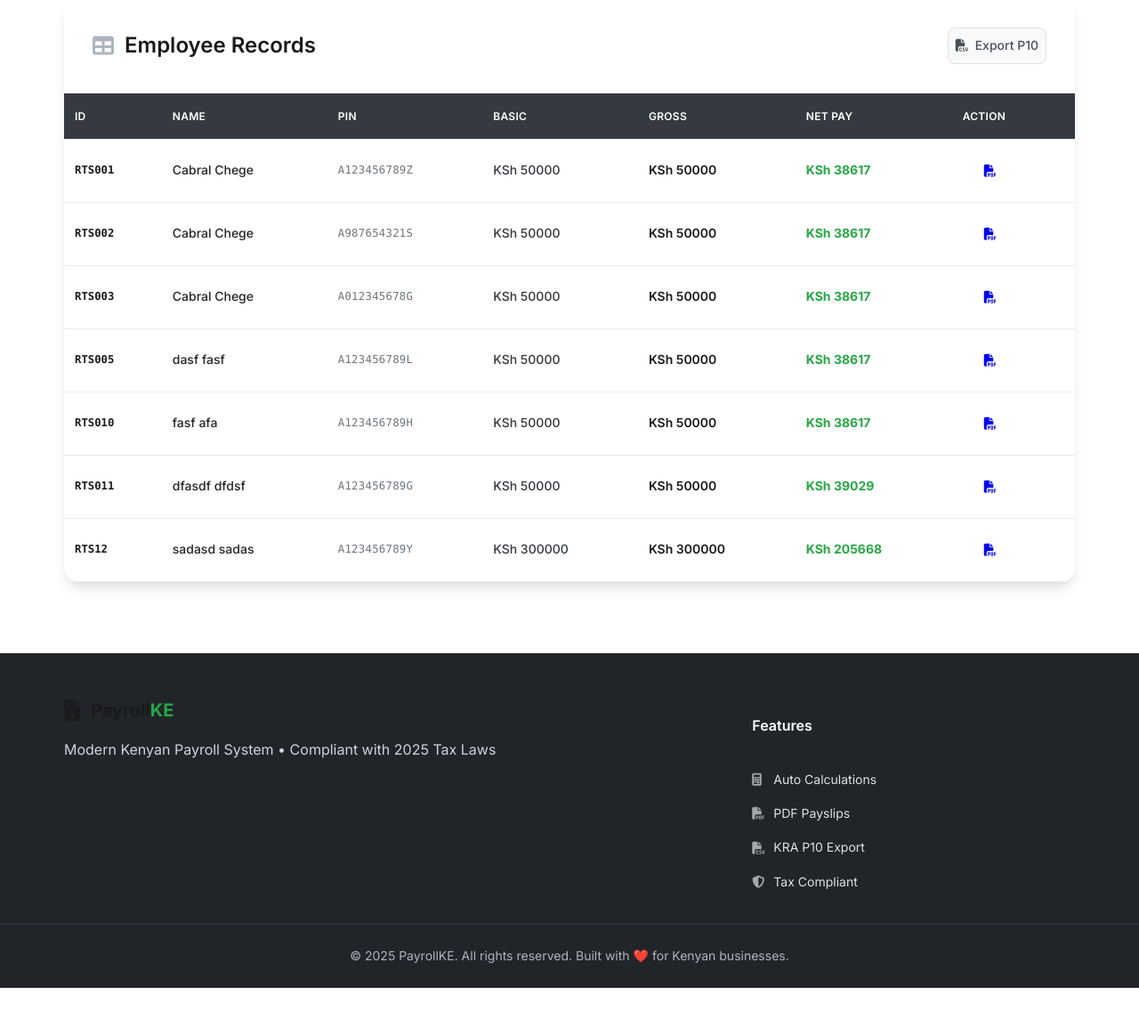
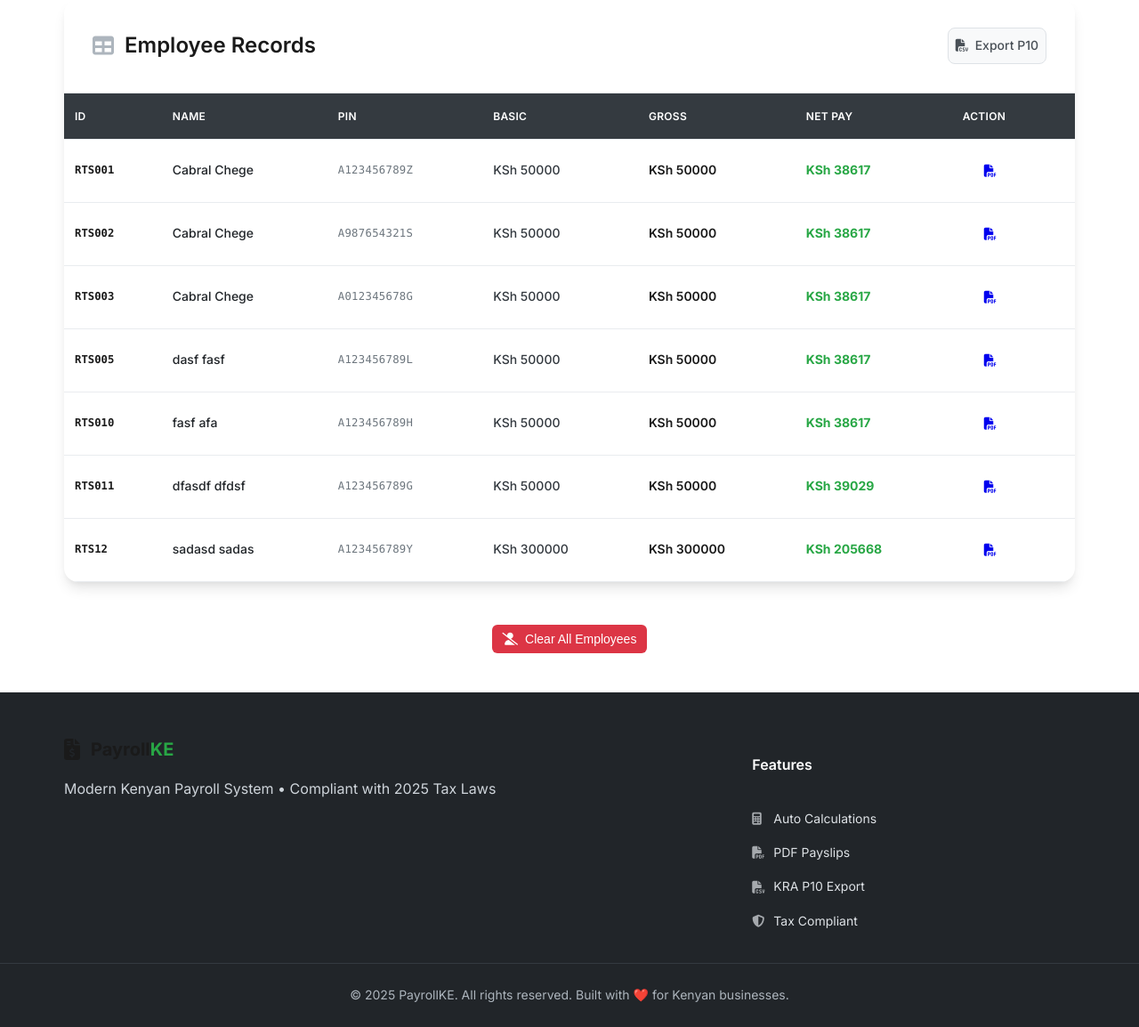
Before and after one commit to cabralchege/Payroll-Automator, a Flask app: page / in a window 1280 px wide. Shown: the part 1157-2311 px from the top of the page at 89% size. Before the commit the page ends 2267 px from the top, so only its background shows below. Run offline with Flask 3, Linux system fonts and the light colour scheme.

Commit message:
Added the ability to delete all records for data safety

```diff
--- a/app.py
+++ b/app.py
@@ -1,11 +1,13 @@
-from flask import Flask, render_template, request, redirect, url_for, flash, send_file
-from datetime import datetime
 import os
 import csv
 import json
-from io import StringIO, BytesIO
 import re
 import logging
+from datetime import datetime
+from io import StringIO, BytesIO
+from flask import Flask, request, render_template, redirect, url_for, flash, send_file
+
+
 
 # Import modules
 from payroll_calculator import calculate_payroll
@@ -158,6 +160,7 @@ def generate_payslip(employee_id, period):
         logger.error(f"Error generating payslip for {employee_id}: {str(e)}", exc_info=True)
         flash(f'Error generating payslip: {str(e)}', 'error')
         return redirect(url_for('index'))
+
 @app.route('/generate_p10/<period>')
 def generate_p10(period):
     """Generate KRA P10 CSV report"""
@@ -215,6 +218,22 @@ def generate_p10(period):
         print(f"P10 Error: {e}")
         return redirect(url_for('index'))
 
+@app.route('/clear_employees', methods=['POST'])
+def clear_employees():
+    try:
+        # Delete all payroll records first (foreign key constraint safety)
+        Payroll.query.delete()
+        # Delete all employees
+        Employee.query.delete()
+        db.session.commit()
+        flash("All employee records have been cleared.", "success")
+    except Exception as e:
+        db.session.rollback()
+        flash(f"Error clearing employee records: {str(e)}", "error")
+    return redirect(url_for('index'))
+
+
+
 if __name__ == '__main__':
     with app.app_context():
         db.create_all()  # Ensure tables are created
--- a/static/css/styles.css
+++ b/static/css/styles.css
@@ -633,12 +633,28 @@ body.no-scroll {
     padding: 1rem 2rem;
     font-size: var(--font-size-base);
 }
+/* Danger button for clearing records */
+.btn--danger {
+    background: var(--color-error);
+    color: #fff;
+    border: none;
+    padding: 0.5rem 0.75rem;
+    border-radius: 6px;
+    cursor: pointer;
+}
+.btn--danger:hover {
+    background: #b02a37;
+}
+.records-actions {
+    margin-bottom: 0.75rem;
+    text-align: center;
+}
 
 .btn--pdf {
     background: #dc3545;
     color: var(--color-white);
-    width: 2.5rem;
-    height: 2.5rem;
+    width: 4.5rem;
+    height: 4.5rem;
     border-radius: 50%;
     display: flex;
     align-items: center;
--- a/static/js/main.js
+++ b/static/js/main.js
@@ -495,3 +495,17 @@ if ('serviceWorker' in navigator) {
             .catch(error => console.log('SW registration failed'));
     });
 }
+
+// Clear payroll form handling: prevent double submit and show confirm handled inline
+document.addEventListener('DOMContentLoaded', function() {
+    var clearForm = document.getElementById('clear-payroll-form');
+    if (clearForm) {
+        clearForm.addEventListener('submit', function(e) {
+            var btn = clearForm.querySelector('button[type="submit"]');
+            if (btn) {
+                btn.disabled = true;
+                btn.innerHTML = '<i class="fas fa-spinner fa-spin"></i> Clearing...';
+            }
+        });
+    }
+});
--- a/templates/index.html
+++ b/templates/index.html
@@ -331,6 +331,20 @@
                 </div>
                 {% endif %}
             </section>
+
+            <section>
+                <!-- Clearing records -->
+                <div class="records-actions" style="margin-bottom: 0.75rem; text-align: center;">
+                    <form id="clear-employees-form" action="{{ url_for('clear_employees') }}" method="POST"
+                          onsubmit="return confirm('Are you sure you want to DELETE ALL employee records? This cannot be undone.');"
+                          style="display:inline-block;">
+                        <button type="submit" class="btn btn--secondary btn--danger">
+                            <i class="fas fa-user-slash"></i> Clear All Employees
+                        </button>
+                    </form>
+                </div>
+
+            </section>
         </main>
 
         <!-- Footer -->
```
